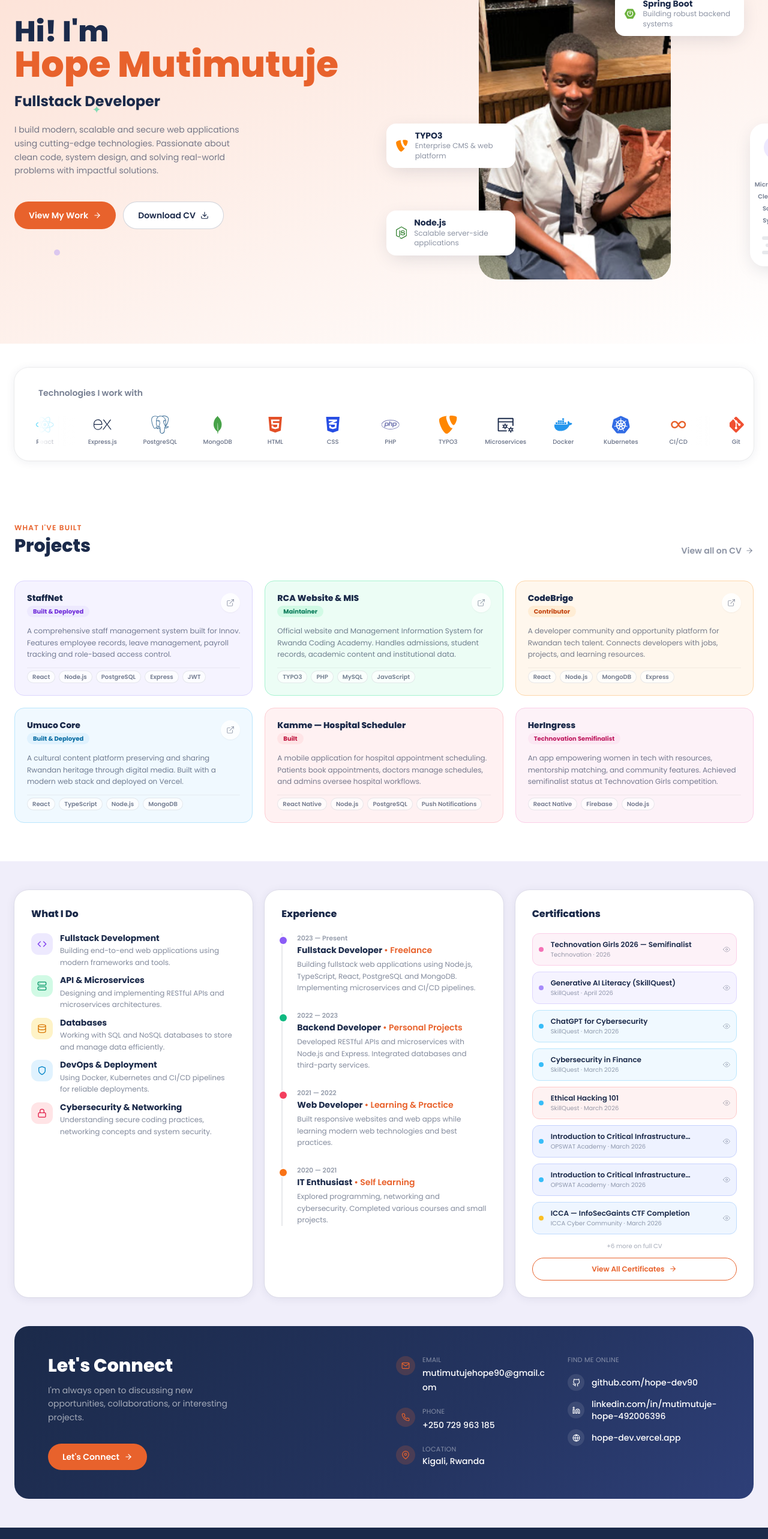
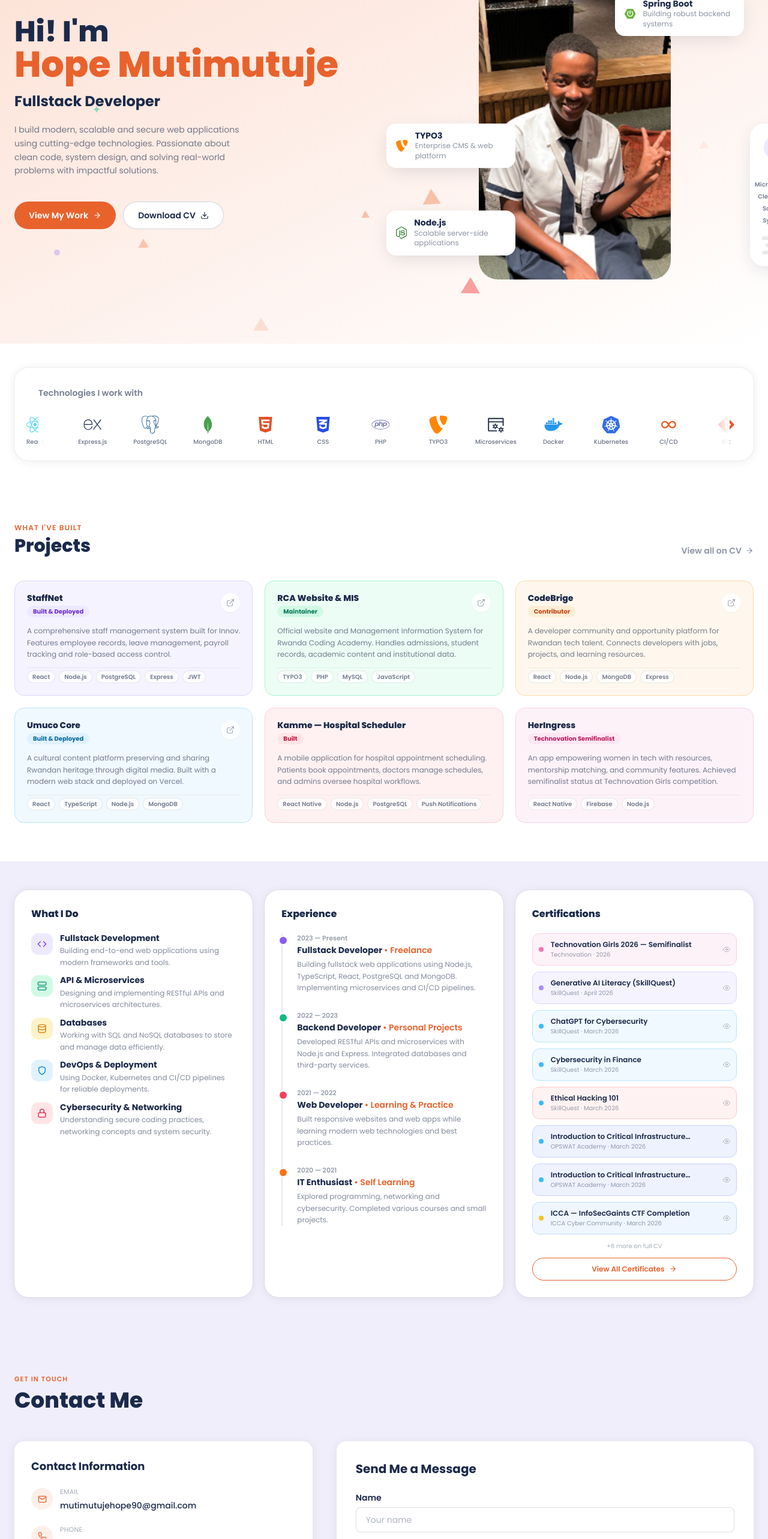
Before and after one commit to hope-dev90/hope-dev, a React (Vite) app: page / in a window 1280 px wide. Shown: the part 234-2800 px from the top of the page at 60% size. Built offline with nearby package versions, Linux system fonts and the light colour scheme.

Commit message:
added refinements

```diff
--- a/src/components/Contact.jsx
+++ b/src/components/Contact.jsx
@@ -1,102 +1,214 @@
+import { useState } from "react";
 import { profile } from "../data";
 import {
-  FiMail, FiPhone, FiMapPin, FiGithub, FiLinkedin, FiGlobe, FiArrowRight,
+  FiMail, FiPhone, FiMapPin, FiGithub, FiLinkedin, FiGlobe, FiSend,
 } from "react-icons/fi";
+import { motion } from "framer-motion";
+import { fadeUp, staggerContainer } from "../lib/motion";
 
 export default function Contact() {
+  const [form, setForm] = useState({ name: "", email: "", subject: "", message: "" });
+  const [status, setStatus] = useState("idle"); // idle | sending | sent | error
+
+  function handleChange(e) {
+    setForm((f) => ({ ...f, [e.target.name]: e.target.value }));
+  }
+
+  function handleSubmit(e) {
+    e.preventDefault();
+    setStatus("sending");
+    // mailto fallback — opens email client with pre-filled data
+    const mailto = `mailto:${profile.email}?subject=${encodeURIComponent(form.subject || "Portfolio enquiry")}&body=${encodeURIComponent(
+      `Name: ${form.name}\nEmail: ${form.email}\n\n${form.message}`
+    )}`;
+    window.location.href = mailto;
+    setTimeout(() => setStatus("sent"), 800);
+  }
+
   return (
-    <section id="contact" className="scroll-mt-24" style={{ background: "#f0eefa" }}>
-      <div className="max-w-7xl mx-auto px-6 pb-12">
-        <div
-          className="rounded-3xl px-8 sm:px-14 py-12 grid md:grid-cols-2 gap-10"
-          style={{ background: "linear-gradient(135deg, #1b2a4a 0%, #243460 60%, #2e3f78 100%)" }}
+    <section id="contact" className="scroll-mt-24 bg-lavender py-20">
+      <div className="max-w-7xl mx-auto px-6">
+
+        {/* Section heading */}
+        <motion.div
+          variants={staggerContainer} initial="hidden" whileInView="show"
+          viewport={{ once: true, amount: 0.2 }}
+          className="mb-12"
         >
-          {/* Left */}
-          <div>
-            <h2 className="text-3xl font-extrabold text-white mb-3">Let's Connect</h2>
-            <p className="text-white/60 text-sm max-w-xs mb-8 leading-relaxed">
-              I'm always open to discussing new opportunities, collaborations, or interesting projects.
-            </p>
-            <a
-              href={`mailto:${profile.email}`}
-              className="inline-flex items-center gap-2 bg-orange hover:bg-orange-dark text-white font-semibold px-6 py-3 rounded-full text-sm transition-colors"
+          <motion.p variants={fadeUp} custom={0} className="text-[11px] font-semibold uppercase tracking-widest text-orange mb-2">
+            Get In Touch
+          </motion.p>
+          <motion.h2 variants={fadeUp} custom={0.08} className="text-3xl sm:text-4xl font-extrabold text-navy">
+            Contact Me
+          </motion.h2>
+        </motion.div>
+
+        <div className="grid md:grid-cols-[1fr_1.4fr] gap-10 items-start">
+
+          {/* LEFT — Contact info */}
+          <motion.div
+            variants={staggerContainer} initial="hidden" whileInView="show"
+            viewport={{ once: true, amount: 0.2 }}
+            className="flex flex-col gap-8"
           >
-              Let's Connect <FiArrowRight />
-            </a>
-          </div>
+            {/* Info block */}
+            <motion.div variants={fadeUp} custom={0} className="bg-white rounded-2xl shadow-card p-7 flex flex-col gap-5">
+              <h3 className="text-lg font-bold text-navy">Contact Information</h3>
 
-          {/* Right */}
-          <div className="grid sm:grid-cols-2 gap-8">
-            {/* Contact details */}
-            <div className="flex flex-col gap-5">
               <div className="flex items-start gap-3">
-                <span className="mt-0.5 w-8 h-8 rounded-full bg-orange/20 flex items-center justify-center shrink-0">
-                  <FiMail size={14} className="text-orange" />
+                <span className="mt-0.5 w-9 h-9 rounded-full bg-orange/10 flex items-center justify-center shrink-0">
+                  <FiMail size={15} className="text-orange" />
                 </span>
                 <div>
-                  <p className="text-[11px] uppercase tracking-wide text-white/45 mb-0.5">Email</p>
-                  <a href={`mailto:${profile.email}`} className="text-sm font-medium text-white hover:text-orange transition-colors break-all">
+                  <p className="text-[11px] uppercase tracking-wide text-navy/40 mb-0.5">Email</p>
+                  <a href={`mailto:${profile.email}`} className="text-sm font-medium text-navy hover:text-orange transition-colors break-all">
                     {profile.email}
                   </a>
                 </div>
               </div>
+
               <div className="flex items-start gap-3">
-                <span className="mt-0.5 w-8 h-8 rounded-full bg-orange/20 flex items-center justify-center shrink-0">
-                  <FiPhone size={14} className="text-orange" />
+                <span className="mt-0.5 w-9 h-9 rounded-full bg-orange/10 flex items-center justify-center shrink-0">
+                  <FiPhone size={15} className="text-orange" />
                 </span>
                 <div>
-                  <p className="text-[11px] uppercase tracking-wide text-white/45 mb-0.5">Phone</p>
-                  <a href={`tel:${profile.phone}`} className="text-sm font-medium text-white hover:text-orange transition-colors">
+                  <p className="text-[11px] uppercase tracking-wide text-navy/40 mb-0.5">Phone</p>
+                  <a href={`tel:${profile.phone}`} className="text-sm font-medium text-navy hover:text-orange transition-colors">
                     {profile.phone}
                   </a>
                 </div>
               </div>
+
               <div className="flex items-start gap-3">
-                <span className="mt-0.5 w-8 h-8 rounded-full bg-orange/20 flex items-center justify-center shrink-0">
-                  <FiMapPin size={14} className="text-orange" />
+                <span className="mt-0.5 w-9 h-9 rounded-full bg-orange/10 flex items-center justify-center shrink-0">
+                  <FiMapPin size={15} className="text-orange" />
                 </span>
                 <div>
-                  <p className="text-[11px] uppercase tracking-wide text-white/45 mb-0.5">Location</p>
-                  <p className="text-sm font-medium text-white">{profile.location}</p>
+                  <p className="text-[11px] uppercase tracking-wide text-navy/40 mb-0.5">Location</p>
+                  <p className="text-sm font-medium text-navy">{profile.location}</p>
                 </div>
               </div>
-            </div>
+            </motion.div>
 
-            {/* Social links — no Twitter */}
-            <div className="flex flex-col gap-3">
-              <p className="text-[11px] uppercase tracking-wide text-white/45 mb-1">Find me online</p>
-              <a
-                href={`https://${profile.socials.github}`}
-                target="_blank" rel="noopener noreferrer"
-                className="flex items-center gap-3 text-sm font-medium text-white hover:text-orange transition-colors"
-              >
-                <span className="w-7 h-7 rounded-full bg-white/10 flex items-center justify-center shrink-0">
-                  <FiGithub size={13} />
+            {/* Let's Connect */}
+            <motion.div variants={fadeUp} custom={0.08} className="bg-white rounded-2xl shadow-card p-7 flex flex-col gap-4">
+              <h3 className="text-lg font-bold text-navy">Let's Connect</h3>
+              <p className="text-sm text-navy/55 leading-relaxed">
+                Follow me on social media to stay updated with my latest projects and insights.
+              </p>
+              <div className="flex flex-col gap-3 mt-1">
+                <a href={`https://${profile.socials.github}`} target="_blank" rel="noopener noreferrer"
+                  className="flex items-center gap-3 text-sm font-medium text-navy hover:text-orange transition-colors">
+                  <span className="w-8 h-8 rounded-full bg-navy/5 flex items-center justify-center shrink-0">
+                    <FiGithub size={14} />
                   </span>
                   {profile.socials.github}
                 </a>
-              <a
-                href={`https://${profile.socials.linkedin}`}
-                target="_blank" rel="noopener noreferrer"
-                className="flex items-center gap-3 text-sm font-medium text-white hover:text-orange transition-colors"
-              >
-                <span className="w-7 h-7 rounded-full bg-white/10 flex items-center justify-center shrink-0">
-                  <FiLinkedin size={13} />
+                <a href={`https://${profile.socials.linkedin}`} target="_blank" rel="noopener noreferrer"
+                  className="flex items-center gap-3 text-sm font-medium text-navy hover:text-orange transition-colors">
+                  <span className="w-8 h-8 rounded-full bg-navy/5 flex items-center justify-center shrink-0">
+                    <FiLinkedin size={14} />
                   </span>
                   {profile.socials.linkedin}
                 </a>
-              <a
-                href={`https://${profile.socials.website}`}
-                target="_blank" rel="noopener noreferrer"
-                className="flex items-center gap-3 text-sm font-medium text-white hover:text-orange transition-colors"
-              >
-                <span className="w-7 h-7 rounded-full bg-white/10 flex items-center justify-center shrink-0">
-                  <FiGlobe size={13} />
+                <a href={`https://${profile.socials.website}`} target="_blank" rel="noopener noreferrer"
+                  className="flex items-center gap-3 text-sm font-medium text-navy hover:text-orange transition-colors">
+                  <span className="w-8 h-8 rounded-full bg-navy/5 flex items-center justify-center shrink-0">
+                    <FiGlobe size={14} />
                   </span>
                   {profile.socials.website}
                 </a>
               </div>
+            </motion.div>
+          </motion.div>
+
+          {/* RIGHT — Message form */}
+          <motion.div
+            variants={fadeUp} custom={0.1}
+            initial="hidden" whileInView="show"
+            viewport={{ once: true, amount: 0.2 }}
+            className="bg-white rounded-2xl shadow-card p-8"
+          >
+            <h3 className="text-xl font-bold text-navy mb-6">Send Me a Message</h3>
+
+            <form onSubmit={handleSubmit} className="flex flex-col gap-5">
+              {/* Name */}
+              <div className="flex flex-col gap-1.5">
+                <label htmlFor="name" className="text-sm font-semibold text-navy">
+                  Name
+                </label>
+                <input
+                  id="name" name="name" type="text"
+                  placeholder="Your name"
+                  value={form.name}
+                  onChange={handleChange}
+                  required
+                  className="w-full border border-navy/15 rounded-lg px-4 py-2.5 text-sm text-navy placeholder:text-navy/35 focus:outline-none focus:border-orange transition-colors"
+                />
               </div>
+
+              {/* Email */}
+              <div className="flex flex-col gap-1.5">
+                <label htmlFor="email" className="text-sm font-semibold text-navy">
+                  Email
+                </label>
+                <input
+                  id="email" name="email" type="email"
+                  placeholder="Your email"
+                  value={form.email}
+                  onChange={handleChange}
+                  required
+                  className="w-full border border-navy/15 rounded-lg px-4 py-2.5 text-sm text-navy placeholder:text-navy/35 focus:outline-none focus:border-orange transition-colors"
+                />
+              </div>
+
+              {/* Subject */}
+              <div className="flex flex-col gap-1.5">
+                <label htmlFor="subject" className="text-sm font-semibold text-navy">
+                  Subject
+                </label>
+                <input
+                  id="subject" name="subject" type="text"
+                  placeholder="Subject"
+                  value={form.subject}
+                  onChange={handleChange}
+                  className="w-full border border-navy/15 rounded-lg px-4 py-2.5 text-sm text-navy placeholder:text-navy/35 focus:outline-none focus:border-orange transition-colors"
+                />
+              </div>
+
+              {/* Message */}
+              <div className="flex flex-col gap-1.5">
+                <label htmlFor="message" className="text-sm font-semibold text-navy">
+                  Message
+                </label>
+                <textarea
+                  id="message" name="message"
+                  placeholder="Your message"
+                  rows={5}
+                  value={form.message}
+                  onChange={handleChange}
+                  required
+                  className="w-full border border-navy/15 rounded-lg px-4 py-2.5 text-sm text-navy placeholder:text-navy/35 focus:outline-none focus:border-orange transition-colors resize-none"
+                />
+              </div>
+
+              {/* Submit */}
+              <button
+                type="submit"
+                disabled={status === "sending" || status === "sent"}
+                className="w-full inline-flex items-center justify-center gap-2 bg-orange hover:bg-orange-dark disabled:opacity-60 text-white font-semibold px-6 py-3 rounded-lg text-sm transition-colors"
+              >
+                {status === "sent" ? (
+                  "Message Sent ✓"
+                ) : (
+                  <>
+                    Send Message <FiSend size={14} />
+                  </>
+                )}
+              </button>
+            </form>
+          </motion.div>
+
         </div>
       </div>
     </section>
--- a/src/components/Hero.jsx
+++ b/src/components/Hero.jsx
@@ -4,6 +4,63 @@ import { Link } from "react-router-dom";
 import { FiDownload, FiArrowRight, FiCode } from "react-icons/fi";
 import { motion } from "framer-motion";
 import { fadeUp, fadeRight, fadeLeft, scaleIn, staggerContainer } from "../lib/motion";
+
+// Floating triangles config — warm palette matching the hero gradient
+const TRIANGLES = [
+  { id: 0,  size: 38, color: "#e8622c", opacity: 0.85, left: "8%",  delay: 0,    duration: 3.5 },
+  { id: 1,  size: 18, color: "#f4a07a", opacity: 0.55, left: "18%", delay: 0.6,  duration: 4.5 },
+  { id: 2,  size: 26, color: "#f9c4aa", opacity: 0.45, left: "33%", delay: 0.2,  duration: 5.5 },
+  { id: 3,  size: 14, color: "#e8622c", opacity: 0.35, left: "47%", delay: 1.0,  duration: 4   },
+  { id: 4,  size: 32, color: "#f87171", opacity: 0.65, left: "60%", delay: 0.4,  duration: 5   },
+  { id: 5,  size: 20, color: "#fca5a5", opacity: 0.40, left: "72%", delay: 0.8,  duration: 6.5 },
+  { id: 6,  size: 44, color: "#fb923c", opacity: 0.50, left: "82%", delay: 0.1,  duration: 4.5 },
+  { id: 7,  size: 16, color: "#fde0d4", opacity: 0.55, left: "91%", delay: 1.2,  duration: 3.5 },
+  { id: 8,  size: 22, color: "#e8622c", opacity: 0.30, left: "25%", delay: 1.5,  duration: 6   },
+  { id: 9,  size: 30, color: "#f4a07a", opacity: 0.60, left: "55%", delay: 0.9,  duration: 4   },
+  { id: 10, size: 12, color: "#f87171", opacity: 0.35, left: "70%", delay: 0.3,  duration: 7   },
+  { id: 11, size: 36, color: "#fca5a5", opacity: 0.45, left: "40%", delay: 1.4,  duration: 5   },
+];
+
+function FloatingTriangles() {
+  return (
+    <div className="absolute inset-0 overflow-hidden pointer-events-none" aria-hidden="true">
+      {TRIANGLES.map((t) => (
+        <motion.div
+          key={t.id}
+          style={{
+            position: "absolute",
+            left: t.left,
+            bottom: "-60px",
+            width: 0,
+            height: 0,
+            borderLeft: `${t.size / 2}px solid transparent`,
+            borderRight: `${t.size / 2}px solid transparent`,
+            borderBottom: `${t.size * 0.87}px solid ${t.color}`,
+            opacity: t.opacity,
+          }}
+          animate={{
+            y: [0, -(typeof window !== "undefined" ? window.innerHeight + 100 : 900)],
+            rotate: [0, t.id % 2 === 0 ? 15 : -15],
+          }}
+          transition={{
+            y: {
+              duration: t.duration,
+              repeat: Infinity,
+              ease: "linear",
+              delay: t.delay,
+            },
+            rotate: {
+              duration: t.duration,
+              repeat: Infinity,
+              ease: "easeInOut",
+              delay: t.delay,
+            },
+          }}
+        />
+      ))}
+    </div>
+  );
+}
 
 export default function Hero() {
   return (
@@ -15,6 +72,9 @@ export default function Hero() {
         background: "linear-gradient(155deg, #fde0d4 0%, #fdeae2 35%, #fef4f0 65%, #ffffff 100%)",
       }}
     >
+      {/* Floating triangles background */}
+      <FloatingTriangles />
+
       {/* Decorative dots — animated */}
       <motion.span
         initial={{ opacity: 0, scale: 0 }} animate={{ opacity: 0.6, scale: 1 }}
```
Also changed, not shown: 3 other files (tests, documents, lock files or other folders). Lines whose indentation alone changed are shown as unchanged.
